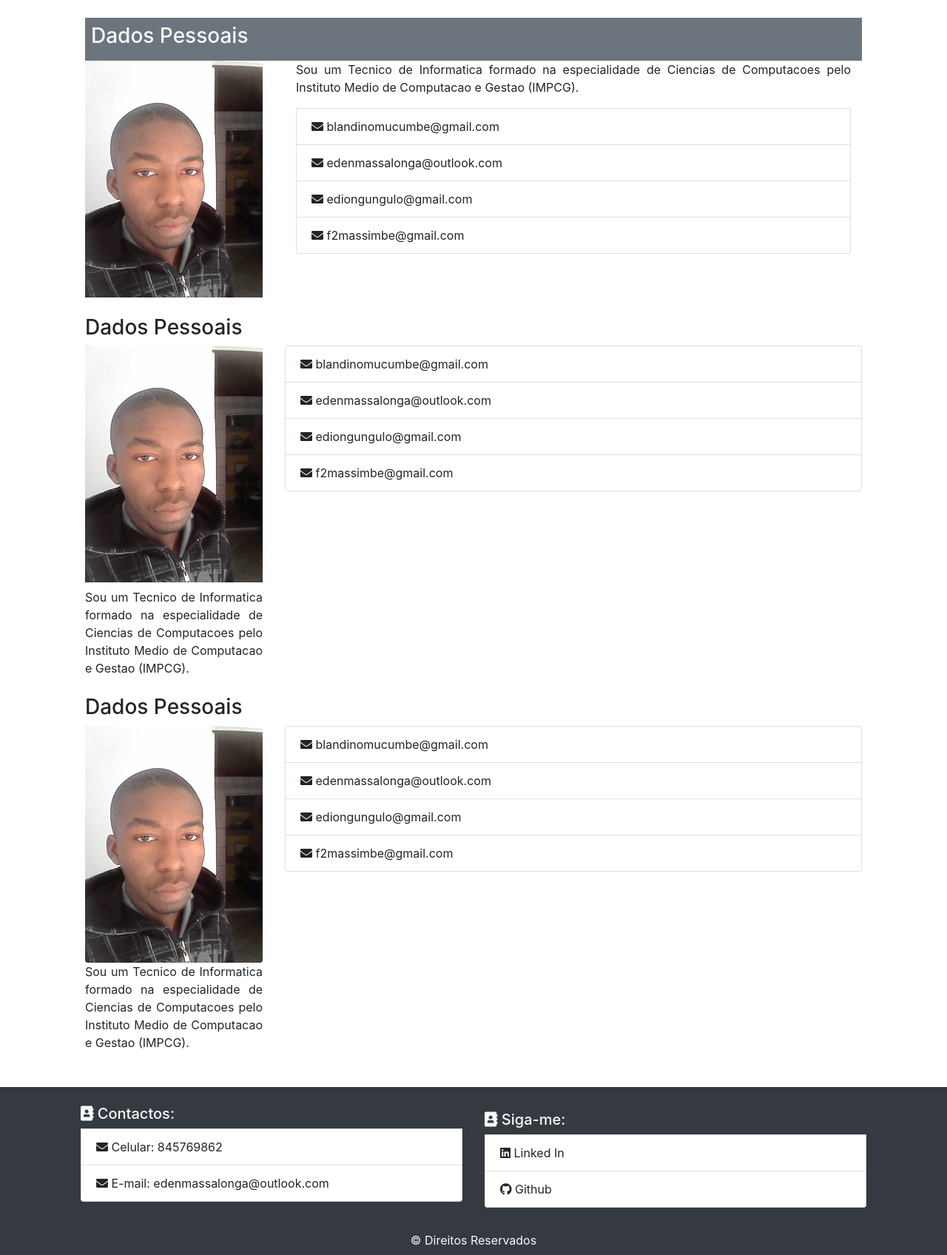
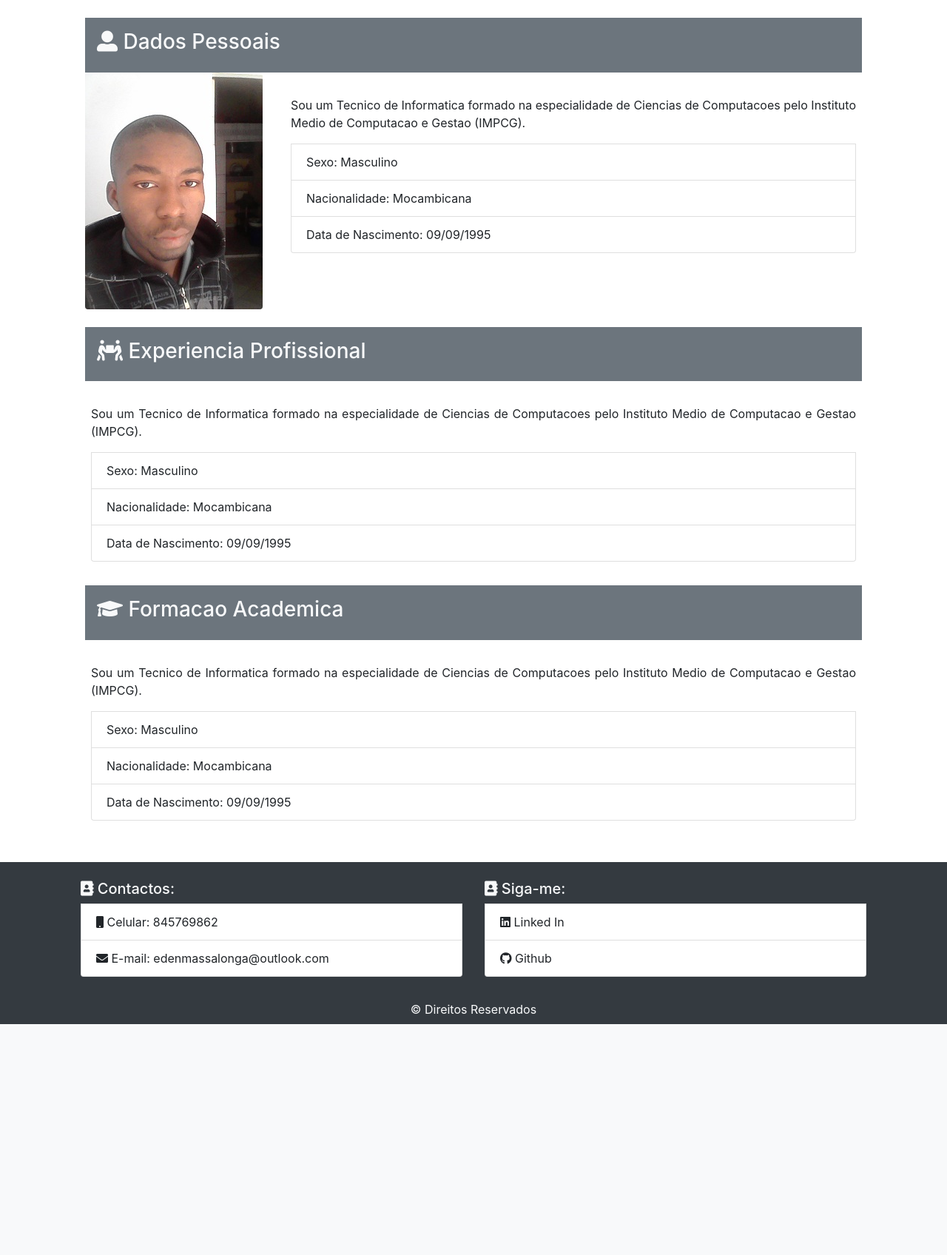
Before and after one commit to Eden-Massalonga/port-test, a PHP site: page / in a window 1280 px wide. Shown: the part 56-1752 px from the top of the page at 74% size. After the commit the page ends 1440 px from the top, so only its background shows below. Run offline with PHP 8.4, Linux system fonts and the light colour scheme; some libraries are stand-ins or nearby versions.

Commit message:
Novas mudancas no conteudo

```diff
--- a/footer.php
+++ b/footer.php
@@ -3,11 +3,11 @@
 		<div class="container row m-auto p-4">
 			<div class="col-sm-12 col-lg-6 mr-auto">
 				<h5 class="text-light"><i class="fas fa-address-book"></i> Contactos:</h5>
-				<li class="list-group-item"><i class="fas fa-envelope"></i> Celular: 845769862</li>
+				<li class="list-group-item"><i class="fas fa-mobile"></i> Celular: 845769862</li>
 				<li class="list-group-item"><i class="fas fa-envelope"></i> E-mail: edenmassalonga@outlook.com</li>
             </div>
 
-			<div class="col-sm-12 col-lg-6 ml-auto mt-2">
+			<div class="col-sm-12 col-lg-6 ml-auto">
 				<h5 class="text-light"><i class="fas fa-address-book"></i> Siga-me:</h5>
 				<li class="list-group-item"><i class="fab fa-linkedin"></i> Linked In</li>
 				<li class="list-group-item"><i class="fab fa-github"></i> Github</li>
--- a/header.php
+++ b/header.php
@@ -34,9 +34,9 @@
 							</a>
 
 							<div class="dropdown-menu" aria-labelledby="navbarDropdown1">
-							  <a class="dropdown-item" href="#">Curriculo Vitae</a>
+							  <a class="dropdown-item" href="doc/curriculo.pdf">Curriculo Vitae</a>
 							  <div class="dropdown-divider"></div>
-							  <a class="dropdown-item" href="#">Certificado do Ensino Medio</a>
+							  <a class="dropdown-item" href="doc/certificado.pdf">Certificado do Ensino Medio</a>
 							  <a class="dropdown-item" href="#">Carta de Estagio</a>
 							</div>
 						</li>
--- a/index.php
+++ b/index.php
@@ -8,22 +8,23 @@
 		<div class="container-fluid">
 
 			<div class="container">
-				<div class="bg-secondary text-light p-2">
-					<h3>Dados Pessoais</h3>
+
+				<div class="bg-secondary text-light p-3">
+					<h3><i class="fas fa-user-alt"></i> Dados Pessoais</h3>
 				</div>
 
 				<div class="row">
-					<div class="col-sm-3">
-						<img class="" src="img/profile-picture.jpg" alt="Card image cap">
+					<div class="col-sm-12 col-md-6 col-lg-3">
+						<img class="rounded" src="img/profile-picture.jpg" alt="Card image cap">
 					</div>
 
-					<div class="col-sm-9">
-					<div class="container">
+					<div class="col-sm-12 col-md-6 col-lg-9">
+					<div class="container p-2">
+						<br>
 						<p class="card-text text-justify">Sou um Tecnico de Informatica formado na especialidade de Ciencias de Computacoes pelo Instituto Medio de Computacao e Gestao (IMPCG).</p>
-						<li class="list-group-item"><i class="fas fa-envelope"></i> blandinomucumbe@gmail.com</li>
-						<li class="list-group-item"><i class="fas fa-envelope"></i> edenmassalonga@outlook.com</li>
-						<li class="list-group-item"><i class="fas fa-envelope"></i> ediongungulo@gmail.com</li>
-						<li class="list-group-item"><i class="fas fa-envelope"></i> f2massimbe@gmail.com</li>
+						<li class="list-group-item"> Sexo: Masculino</li>
+						<li class="list-group-item"> Nacionalidade: Mocambicana</li>
+						<li class="list-group-item"> Data de Nascimento: 09/09/1995</li>
 					</div>
 					</div>
 				</div>
@@ -31,46 +32,38 @@
 
 			<div class="container">
 				<br>
-				<div class="">
-					<h3>Dados Pessoais</h3>
+				<div class="bg-secondary text-light p-3">
+					<h3><i class="fas fa-people-carry"></i> Experiencia Profissional</h3>
 				</div>
 
 				<div class="row">
-					<div class="col-sm-3">
-						<img class="" src="img/profile-picture.jpg" alt="Card image cap">
-						<div class="mt-2">
-							<p class="card-text text-justify">Sou um Tecnico de Informatica formado na especialidade de Ciencias de Computacoes pelo Instituto Medio de Computacao e Gestao (IMPCG).</p>
-						</div>
+					<div class="col-sm-12 col-md-12 col-lg-12">
+					<div class="container p-2">
+						<br>
+						<p class="card-text text-justify">Sou um Tecnico de Informatica formado na especialidade de Ciencias de Computacoes pelo Instituto Medio de Computacao e Gestao (IMPCG).</p>
+						<li class="list-group-item"> Sexo: Masculino</li>
+						<li class="list-group-item"> Nacionalidade: Mocambicana</li>
+						<li class="list-group-item"> Data de Nascimento: 09/09/1995</li>
 					</div>
-
-					<div class="col-sm-9">
-						<li class="list-group-item"><i class="fas fa-envelope"></i> blandinomucumbe@gmail.com</li>
-						<li class="list-group-item"><i class="fas fa-envelope"></i> edenmassalonga@outlook.com</li>
-						<li class="list-group-item"><i class="fas fa-envelope"></i> ediongungulo@gmail.com</li>
-						<li class="list-group-item"><i class="fas fa-envelope"></i> f2massimbe@gmail.com</li>
 					</div>
 				</div>
 			</div>
 
 			<div class="container">
 				<br>
-				<div class="">
-					<h3>Dados Pessoais</h3>
+				<div class="bg-secondary text-light p-3">
+					<h3><i class="fas fa-graduation-cap"></i> Formacao Academica</h3>
 				</div>
 
 				<div class="row">
-					<div class="col-sm-3">
-						<img class="rounded float-left" src="img/profile-picture.jpg" alt="Card image cap">
-						<div class="mt-2">
-							<p class="card-text text-justify">Sou um Tecnico de Informatica formado na especialidade de Ciencias de Computacoes pelo Instituto Medio de Computacao e Gestao (IMPCG).</p>
-						</div>
+					<div class="col-sm-12 col-md-12 col-lg-12">
+					<div class="container p-2">
+						<br>
+						<p class="card-text text-justify">Sou um Tecnico de Informatica formado na especialidade de Ciencias de Computacoes pelo Instituto Medio de Computacao e Gestao (IMPCG).</p>
+						<li class="list-group-item"> Sexo: Masculino</li>
+						<li class="list-group-item"> Nacionalidade: Mocambicana</li>
+						<li class="list-group-item"> Data de Nascimento: 09/09/1995</li>
 					</div>
-
-					<div class="col-sm-9">
-						<li class="list-group-item"><i class="fas fa-envelope"></i> blandinomucumbe@gmail.com</li>
-						<li class="list-group-item"><i class="fas fa-envelope"></i> edenmassalonga@outlook.com</li>
-						<li class="list-group-item"><i class="fas fa-envelope"></i> ediongungulo@gmail.com</li>
-						<li class="list-group-item"><i class="fas fa-envelope"></i> f2massimbe@gmail.com</li>
 					</div>
 				</div>
 			</div>
```
Also changed, not shown: 2 other files.
